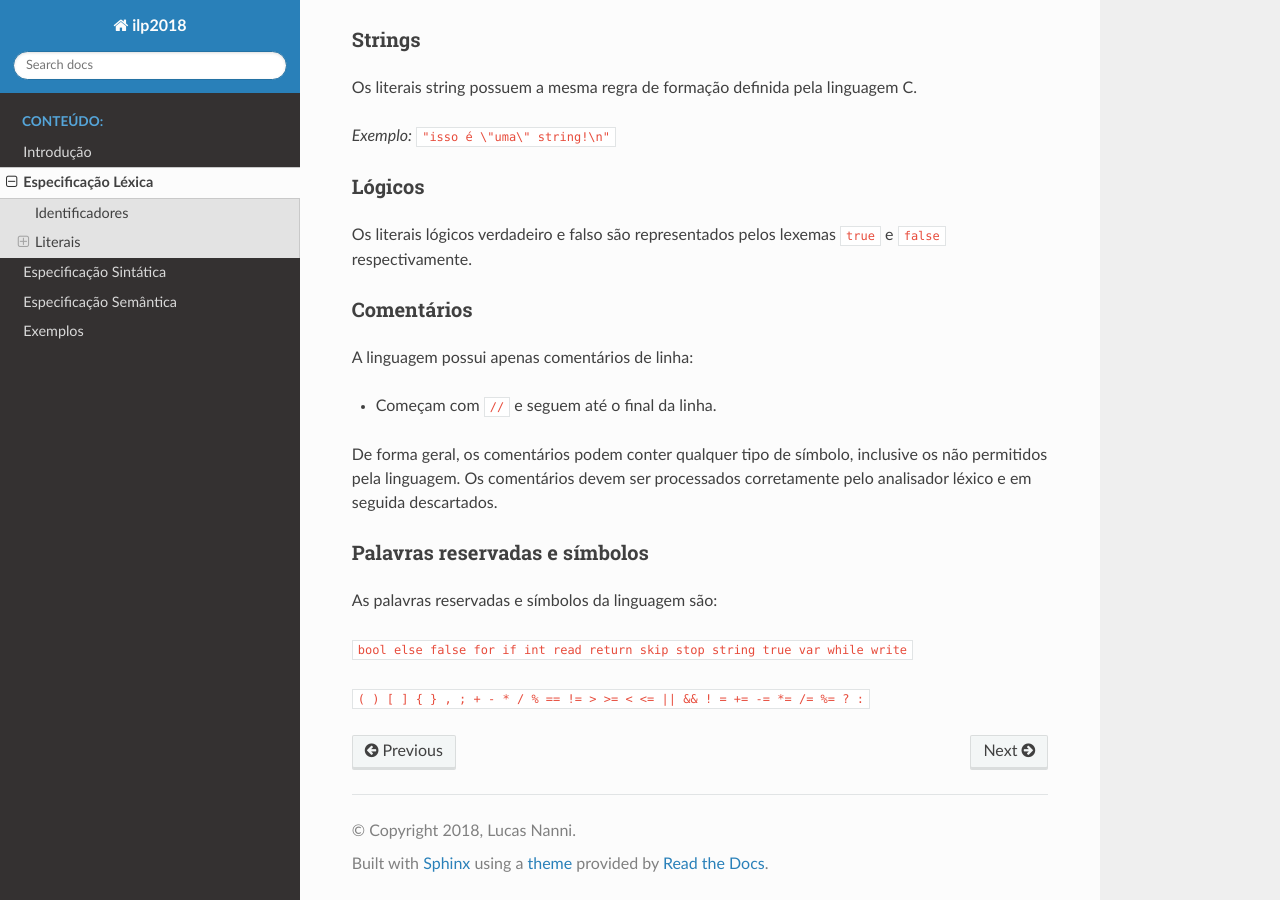
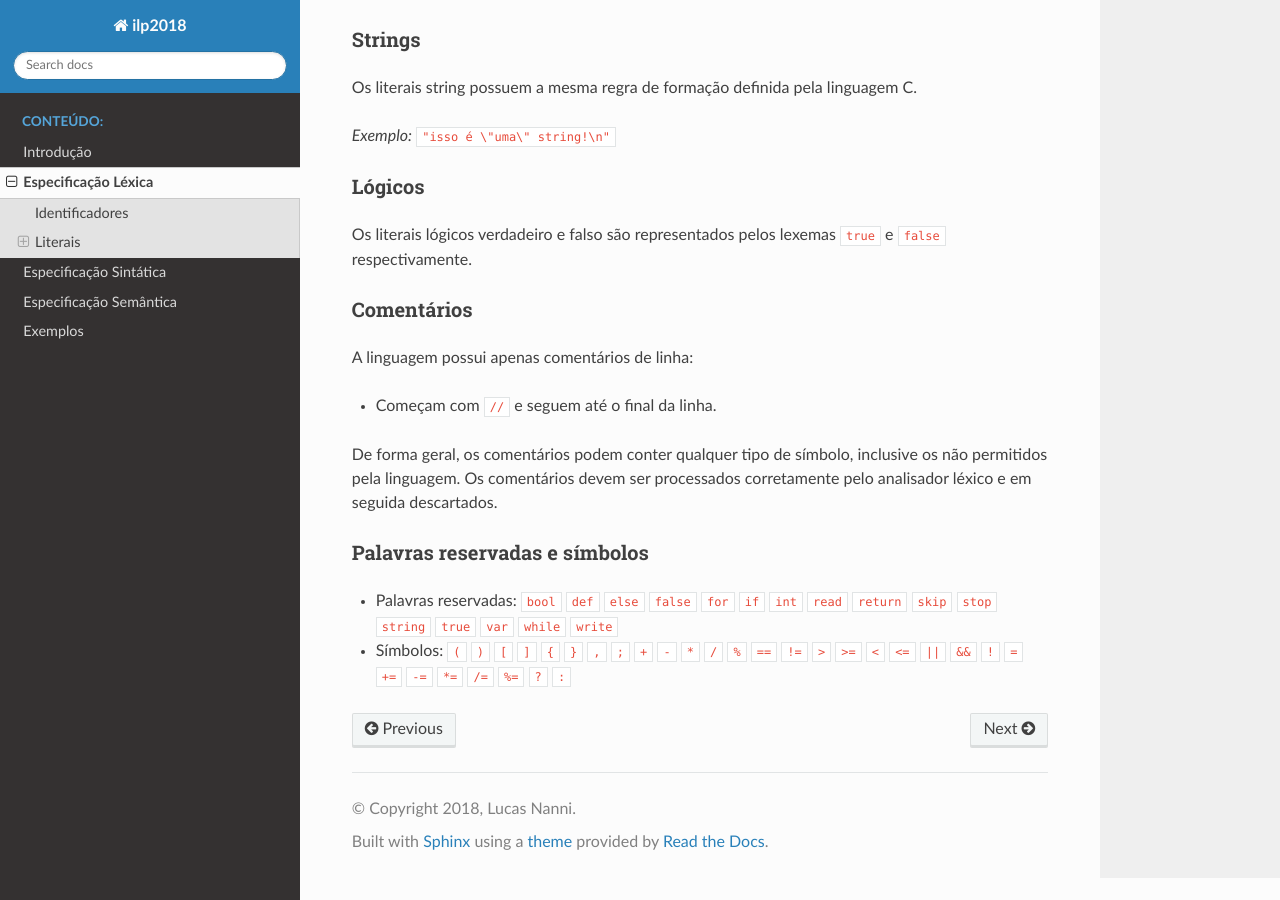
Before and after one commit to lucasnanni/ilp2018, a Sphinx documentation site: the page built from docs/source/espec_lexica.rst, in a window 1280 px wide and 900 px high, scrolled down 704 px. Built offline with Sphinx 7.4.7 and the Read the Docs theme 2.0.0, drawn with Linux system fonts in a browser that asks for light colours.

Commit message:
Adicionado palavra reservada 'def' na espec. léxica

```diff
--- a/docs/source/espec_lexica.rst
+++ b/docs/source/espec_lexica.rst
@@ -44,8 +44,6 @@ De forma geral, os comentários podem conter qualquer tipo de símbolo, inclusiv
 Palavras reservadas e símbolos
 ------------------------------
 
-As palavras reservadas e símbolos da linguagem são:
+* Palavras reservadas: ``bool`` ``def`` ``else`` ``false`` ``for`` ``if`` ``int`` ``read`` ``return`` ``skip`` ``stop`` ``string`` ``true`` ``var`` ``while`` ``write``
 
-``bool else false for if int read return skip stop string true var while write``
-
-``( ) [ ] { } , ; + - * / % == != > >= < <= || && ! = += -= *= /= %= ? :``
+* Símbolos: ``(`` ``)`` ``[`` ``]`` ``{`` ``}`` ``,`` ``;`` ``+`` ``-`` ``*`` ``/`` ``%`` ``==`` ``!=`` ``>`` ``>=`` ``<`` ``<=`` ``||`` ``&&`` ``!`` ``=`` ``+=`` ``-=`` ``*=`` ``/=`` ``%=`` ``?`` ``:``
```
